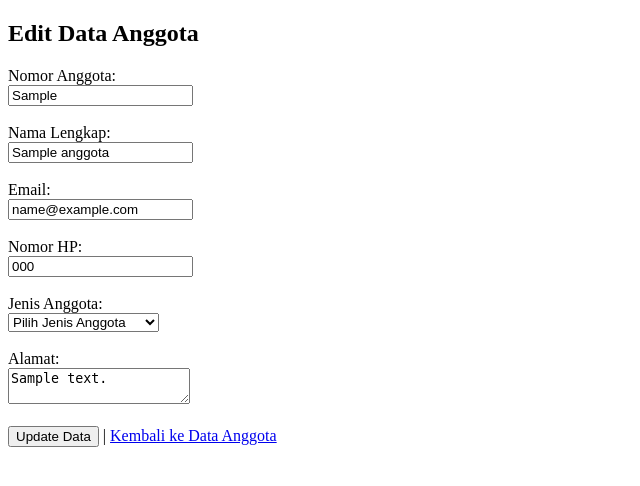
After one commit to aryawp0203/pwd-2026, a PHP site: page /edit_anggota.php?id=1 in a window 1280 px wide. The commit adds this page. Shown: the top 486 px of the page, without its empty margins (0-640 px from the left). Run offline with PHP 8.4, Linux system fonts and the light colour scheme; tables that the repository leaves empty hold one stand-in row (values such as "Sample post").

Commit message:
feat: add member editing and updating functionality; implement status messages for deletion and update actions

```diff
--- /dev/null
+++ b/tugas-perpustakaan/edit_anggota.php
@@ -0,0 +1,82 @@
+<?php
+require_once __DIR__ . '/koneksi.php';
+
+// Ambil ID anggota dari parameter GET
+$id = $_GET['id'];
+
+// Buat query untuk mengambil data anggota berdasarkan ID
+$query = "SELECT * FROM anggota WHERE id = ?";
+// Menyiapkan prepared statement
+$stmt = mysqli_prepare($koneksi, $query);
+// Bind parameter
+mysqli_stmt_bind_param($stmt, 'i', $id);
+// Eksekusi statement
+mysqli_stmt_execute($stmt);
+// Ambil hasil query
+$hasil = mysqli_stmt_get_result($stmt);
+
+// Memeriksa apakah data anggota ditemukan
+if (mysqli_num_rows($hasil) === 0) {
+    die("Data anggota tidak ditemukan.");
+}
+
+if ($hasil) {
+    $data = mysqli_fetch_assoc($hasil);
+    // Debugging: tampilkan data anggota yang diambil
+    // var_dump($data);
+} else {
+    die("Gagal mengambil data anggota: " . mysqli_stmt_error($stmt));
+}
+
+// Tutup statement
+mysqli_stmt_close($stmt);
+?>
+
+<!DOCTYPE html>
+<html lang="en">
+
+<head>
+    <meta charset="UTF-8">
+    <meta name="viewport" content="width=device-width, initial-scale=1.0">
+    <title>Edit Anggota</title>
+</head>
+
+<body>
+
+    <h2>Edit Data Anggota</h2>
+
+    <form action="proses_update.php" method="post">
+
+        <input type="hidden" name="id" value="<?= htmlspecialchars($data['id']); ?>">
+
+        <label for="no_anggota">Nomor Anggota:</label><br>
+        <input type="text" id="no_anggota" name="no_anggota" value="<?= htmlspecialchars($data['no_anggota']); ?>" required><br><br>
+
+        <label for="nama_lengkap">Nama Lengkap:</label><br>
+        <input type="text" id="nama_lengkap" name="nama_lengkap" value="<?= htmlspecialchars($data['nama_lengkap']); ?>" required><br><br>
+
+        <label for="email">Email:</label><br>
+        <input type="email" id="email" name="email" value="<?= htmlspecialchars($data['email']); ?>" required><br><br>
+
+        <label for="no_hp">Nomor HP:</label><br>
+        <input type="text" id="no_hp" name="no_hp" value="<?= htmlspecialchars($data['no_hp']); ?>" required><br><br>
+
+        <label for="jenis_anggota">Jenis Anggota:</label><br>
+        <select id="jenis_anggota" name="jenis_anggota">
+            <option value="">Pilih Jenis Anggota</option>
+            <option value="Mahasiswa" <?= $data['jenis_anggota'] === 'Mahasiswa' ? 'selected' : ''; ?>>Mahasiswa</option>
+            <option value="Dosen" <?= $data['jenis_anggota'] === 'Dosen' ? 'selected' : ''; ?>>Dosen</option>
+            <option value="Tenaga Kependidikan" <?= $data['jenis_anggota'] === 'Tenaga Kependidikan' ? 'selected' : ''; ?>>Tenaga Kependidikan</option>
+        </select><br><br>
+
+        <label for="alamat">Alamat:</label><br>
+        <textarea id="alamat" name="alamat" required><?= htmlspecialchars($data['alamat']); ?></textarea><br><br>
+
+        <button type="submit" name="update">Update Data</button>
+        |
+        <a href="data_anggota.php">Kembali ke Data Anggota</a>
+
+    </form>
+</body>
+
+</html>
--- a/tugas-perpustakaan/hapus_anggota.php
+++ b/tugas-perpustakaan/hapus_anggota.php
@@ -19,7 +19,7 @@ if (mysqli_stmt_execute($stmt)) {
     // Tutup statement
     mysqli_stmt_close($stmt);
     // Jika berhasil, redirect ke halaman data_anggota.php
-    header("Location: data_anggota.php");
+    header("Location: data_anggota.php?status=hapus");
     exit();
 } else {
     // Jika gagal, tampilkan pesan error
```
Also changed, not shown: tugas-perpustakaan/data_anggota.php (+9 -0 lines), tugas-perpustakaan/proses_update.php (added, +54 -0 lines).
